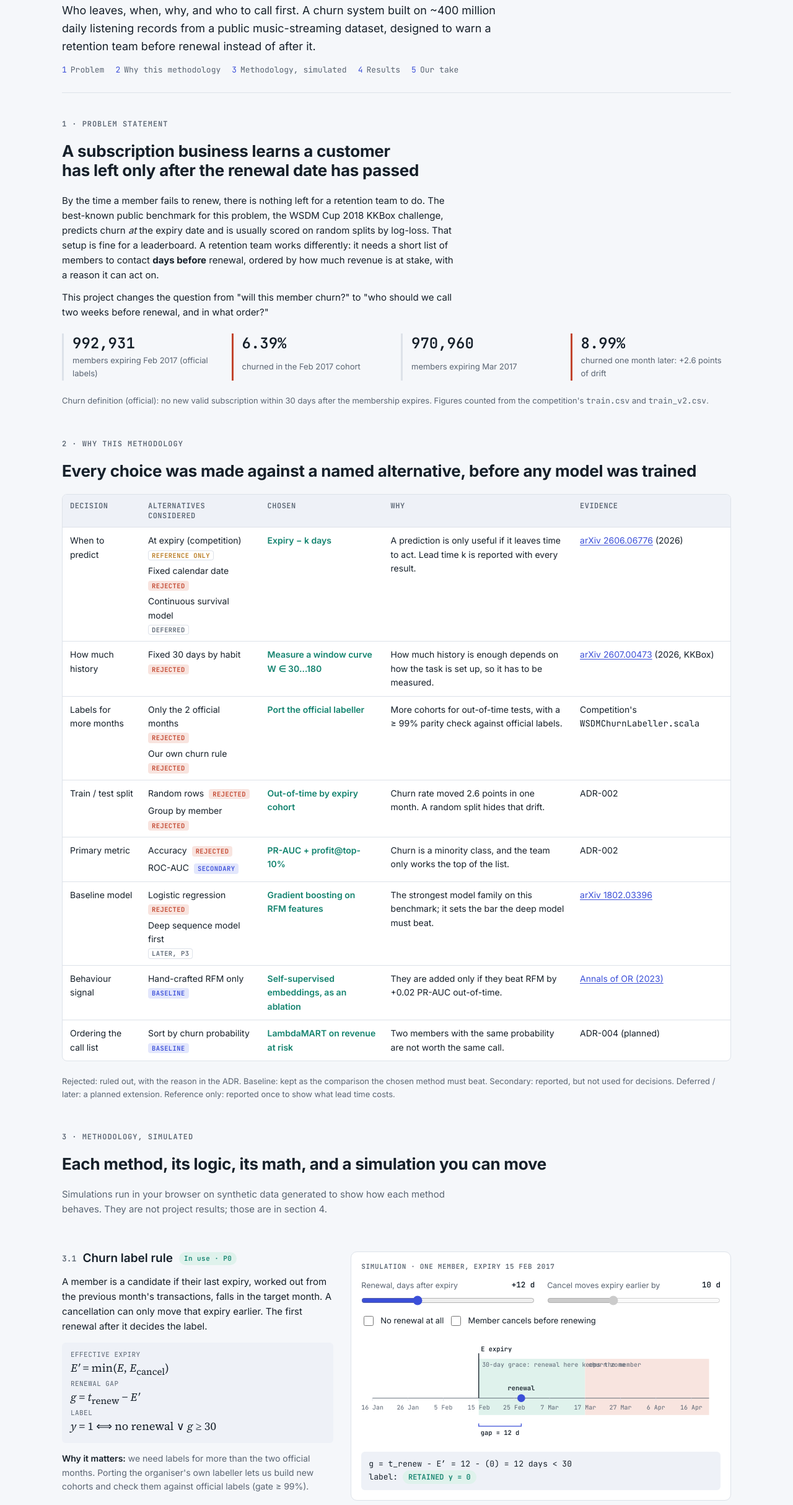
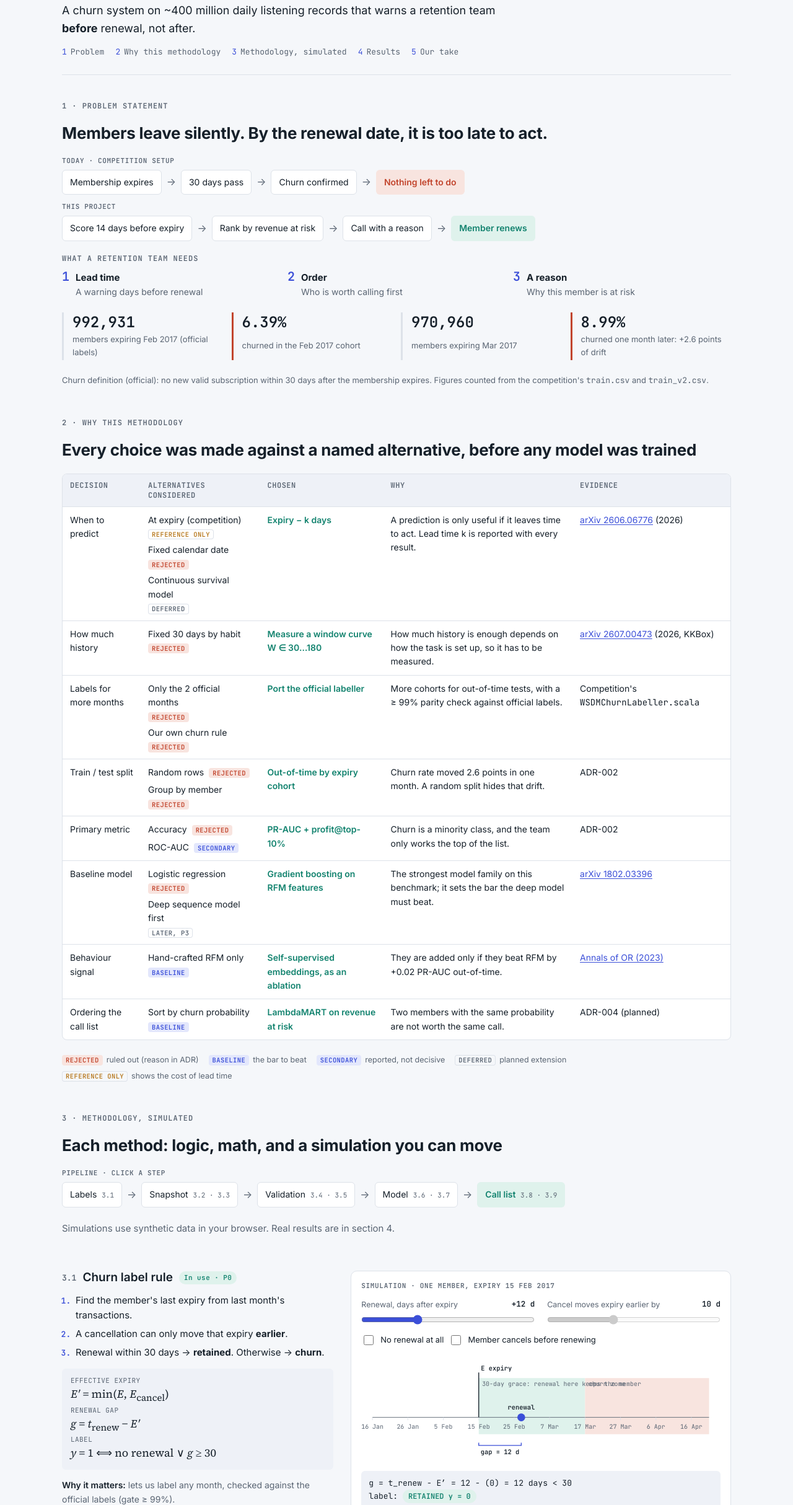
Before and after one commit to sabrinapribadi/subscription-churn-at-scale, a plain HTML site: page docs/index.html in a window 1280 px wide. Shown: the part 128-2556 px from the top of the page at 62% size. Drawn offline with Linux system fonts and the light colour scheme.

Commit message:
docs: scannable showcase layout — flows, steps, bullets (rule R7)

```diff
--- a/docs/index.html
+++ b/docs/index.html
@@ -69,7 +69,8 @@ td.chosen { color: var(--stay); font-weight: 600; }
 .tag.base { color: var(--accent); background: var(--accent-soft); }
 .tag.later { color: var(--muted); box-shadow: inset 0 0 0 1px var(--line); }
 .tag.ref { color: var(--amber); box-shadow: inset 0 0 0 1px var(--line); }
-.table-note { font-size: 13px; color: var(--muted); }
+.tagkey { gap: 8px 18px; }
+.tagkey > span { display: inline-flex; align-items: baseline; gap: 6px; }
 
 .chip { display: inline-block; font: 600 11px/1 var(--font-mono); letter-spacing: 0.04em; padding: 5px 8px; border-radius: 999px; white-space: nowrap; }
 .chip.use { background: var(--stay-soft); color: var(--stay); }
@@ -136,6 +137,26 @@ svg.plot { width: 100%; height: auto; display: block; }
 .lam::before { content: ""; position: absolute; left: 50%; top: -3px; bottom: -3px; width: 1px; background: var(--line); }
 .lam span { position: absolute; top: 0; height: 10px; border-radius: 2px; }
 
+.steps, .points { margin: 0; padding-left: 22px; display: grid; gap: 6px; }
+.steps li::marker { font: 600 13px var(--font-mono); color: var(--accent); }
+.points li::marker { color: var(--accent); }
+.flow { display: grid; gap: 12px; }
+.lane { display: flex; flex-wrap: wrap; align-items: center; gap: 8px; }
+.lane .who { flex-basis: 100%; font: 600 11px var(--font-mono); letter-spacing: 0.06em; text-transform: uppercase; color: var(--muted); }
+.node { background: var(--surface); border: 1px solid var(--line); border-radius: 6px; padding: 8px 12px; font-size: 14px; color: var(--fg); text-decoration: none; }
+.node small { font: 500 11px var(--font-mono); color: var(--muted); margin-left: 4px; }
+a.node:hover { border-color: var(--accent); }
+.node.bad { background: var(--churn-soft); border-color: transparent; color: var(--churn); font-weight: 600; }
+.node.good { background: var(--stay-soft); border-color: transparent; color: var(--stay); font-weight: 600; }
+.arrow { color: var(--muted); font-size: 16px; }
+.needs-wrap { display: grid; gap: 10px; }
+.needs { list-style: none; counter-reset: n; margin: 0; padding: 0; display: grid; grid-template-columns: repeat(auto-fit, minmax(200px, 1fr)); gap: 12px; }
+.needs li { counter-increment: n; display: grid; grid-template-columns: auto 1fr; column-gap: 10px; align-items: baseline; }
+.needs li::before { content: counter(n); grid-row: span 2; font: 600 20px var(--font-mono); color: var(--accent); }
+.needs li span { color: var(--muted); font-size: 14px; }
+.take { display: grid; grid-template-columns: repeat(auto-fit, minmax(280px, 1fr)); gap: 24px; }
+.take > div { display: grid; gap: 10px; align-content: start; }
+
 .gates td:nth-child(3) { white-space: nowrap; }
 footer { margin-top: 56px; padding-top: 22px; border-top: 1px solid var(--line); display: grid; gap: 10px; font-size: 13px; color: var(--muted); }
 footer ol { margin: 0; padding-left: 20px; display: grid; gap: 4px; }
@@ -152,7 +173,7 @@ footer ol { margin: 0; padding-left: 20px; display: grid; gap: 4px; }
 <header class="top">
   <span class="eyebrow">Portfolio · Commercial / Churn · CHN-1</span>
   <h1>Subscription Churn at Scale</h1>
-  <p class="lede">Who leaves, when, why, and who to call first. A churn system built on ~400 million daily listening records from a public music-streaming dataset, designed to warn a retention team before renewal instead of after it.</p>
+  <p class="lede">A churn system on ~400 million daily listening records that warns a retention team <b>before</b> renewal, not after.</p>
   <nav class="toc" aria-label="Sections">
     <a href="#problem"><span class="step">1</span>Problem</a>
     <a href="#why"><span class="step">2</span>Why this methodology</a>
@@ -165,11 +186,25 @@ footer ol { margin: 0; padding-left: 20px; display: grid; gap: 4px; }
 <!-- 1. PROBLEM -->
 <section class="block" id="problem">
   <span class="eyebrow">1 · Problem statement</span>
-  <h2>A subscription business learns a customer has left only after the renewal date has passed</h2>
-  <div class="prose">
-    <p>By the time a member fails to renew, there is nothing left for a retention team to do. The best-known public benchmark for this problem, the WSDM Cup 2018 KKBox challenge, predicts churn <em>at</em> the expiry date and is usually scored on random splits by log-loss. That setup is fine for a leaderboard. A retention team works differently: it needs a short list of members to contact <b>days before</b> renewal, ordered by how much revenue is at stake, with a reason it can act on.</p>
-    <p>This project changes the question from "will this member churn?" to "who should we call two weeks before renewal, and in what order?"</p>
+  <h2>Members leave silently. By the renewal date, it is too late to act.</h2>
+  <div class="flow">
+    <div class="lane"><span class="who">Today · competition setup</span>
+      <span class="node">Membership expires</span><span class="arrow" aria-hidden="true">→</span>
+      <span class="node">30 days pass</span><span class="arrow" aria-hidden="true">→</span>
+      <span class="node">Churn confirmed</span><span class="arrow" aria-hidden="true">→</span>
+      <span class="node bad">Nothing left to do</span></div>
+    <div class="lane"><span class="who">This project</span>
+      <span class="node">Score 14 days before expiry</span><span class="arrow" aria-hidden="true">→</span>
+      <span class="node">Rank by revenue at risk</span><span class="arrow" aria-hidden="true">→</span>
+      <span class="node">Call with a reason</span><span class="arrow" aria-hidden="true">→</span>
+      <span class="node good">Member renews</span></div>
   </div>
+  <div class="needs-wrap"><span class="eyebrow">What a retention team needs</span>
+  <ol class="needs">
+    <li><b>Lead time</b><span>A warning days before renewal</span></li>
+    <li><b>Order</b><span>Who is worth calling first</span></li>
+    <li><b>A reason</b><span>Why this member is at risk</span></li>
+  </ol></div>
   <div class="facts">
     <div class="fact"><b>992,931</b><span>members expiring Feb 2017 (official labels)</span></div>
     <div class="fact churn"><b>6.39%</b><span>churned in the Feb 2017 cohort</span></div>
@@ -198,26 +233,40 @@ footer ol { margin: 0; padding-left: 20px; display: grid; gap: 4px; }
       </tbody>
     </table>
   </div>
-  <p class="table-note">Rejected: ruled out, with the reason in the ADR. Baseline: kept as the comparison the chosen method must beat. Secondary: reported, but not used for decisions. Deferred / later: a planned extension. Reference only: reported once to show what lead time costs.</p>
+  <div class="legend tagkey">
+    <span><span class="tag rej">rejected</span> ruled out (reason in ADR)</span>
+    <span><span class="tag base">baseline</span> the bar to beat</span>
+    <span><span class="tag base">secondary</span> reported, not decisive</span>
+    <span><span class="tag later">deferred</span> planned extension</span>
+    <span><span class="tag ref">reference only</span> shows the cost of lead time</span>
+  </div>
 </section>
 
 <!-- 3. METHODOLOGY -->
 <section class="block" id="method">
   <span class="eyebrow">3 · Methodology, simulated</span>
-  <h2>Each method, its logic, its math, and a simulation you can move</h2>
-  <p class="muted prose">Simulations run in your browser on synthetic data generated to show how each method behaves. They are not project results; those are in section 4.</p>
+  <h2>Each method: logic, math, and a simulation you can move</h2>
+  <div class="flow pipe">
+    <div class="lane"><span class="who">Pipeline · click a step</span>
+      <a class="node" href="#m-label">Labels <small>3.1</small></a><span class="arrow" aria-hidden="true">→</span>
+      <a class="node" href="#m-pit">Snapshot <small>3.2 · 3.3</small></a><span class="arrow" aria-hidden="true">→</span>
+      <a class="node" href="#m-split">Validation <small>3.4 · 3.5</small></a><span class="arrow" aria-hidden="true">→</span>
+      <a class="node" href="#m-gbm">Model <small>3.6 · 3.7</small></a><span class="arrow" aria-hidden="true">→</span>
+      <a class="node good" href="#m-profit">Call list <small>3.8 · 3.9</small></a></div>
+  </div>
+  <p class="muted">Simulations use synthetic data in your browser. Real results are in section 4.</p>
 
   <!-- M1 -->
   <article class="method" id="m-label">
     <div class="explain">
       <div class="head"><span class="num">3.1</span><h3>Churn label rule</h3><span class="chip use">In use · P0</span></div>
-      <p>A member is a candidate if their last expiry, worked out from the previous month's transactions, falls in the target month. A cancellation can only move that expiry earlier. The first renewal after it decides the label.</p>
+      <ol class="steps"><li>Find the member's last expiry from last month's transactions.</li><li>A cancellation can only move that expiry <b>earlier</b>.</li><li>Renewal within 30 days → <b>retained</b>. Otherwise → <b>churn</b>.</li></ol>
       <div class="formula">
         <span class="lbl">Effective expiry</span><i>E′</i> = min(<i>E</i>, <i>E</i><sub>cancel</sub>)
         <span class="lbl">Renewal gap</span><i>g</i> = <i>t</i><sub>renew</sub> − <i>E′</i>
         <span class="lbl">Label</span><i>y</i> = 1 ⟺ no renewal ∨ <i>g</i> ≥ 30
       </div>
-      <p class="why-here"><b>Why it matters:</b> we need labels for more than the two official months. Porting the organiser's own labeller lets us build new cohorts and check them against official labels (gate ≥ 99%).</p>
+      <p class="why-here"><b>Why it matters:</b> lets us label any month, checked against the official labels (gate ≥ 99%).</p>
     </div>
     <div class="sim">
       <span class="simtag">Simulation · one member, expiry 15 Feb 2017</span>
@@ -238,13 +287,13 @@ footer ol { margin: 0; padding-left: 20px; display: grid; gap: 4px; }
   <article class="method" id="m-pit">
     <div class="explain">
       <div class="head"><span class="num">3.2</span><h3>Point-in-time snapshot</h3><span class="chip decided">Decided · ADR-001</span></div>
-      <p>For every member we freeze the clock at a snapshot date k days before expiry. Features may only use the W days before the snapshot. Anything on or after the snapshot is invisible to the model; using it would be leakage.</p>
+      <ol class="steps"><li>Freeze the clock <b>k days</b> before expiry.</li><li>Build features from the <b>W days</b> before the freeze.</li><li>Anything after the freeze is invisible. A unit test enforces it.</li></ol>
       <div class="formula">
         <span class="lbl">Snapshot</span><i>S</i> = <i>E</i> − <i>k</i>
         <span class="lbl">Feature window</span><i>x</i> = <i>f</i>( events with <i>t</i> ∈ [<i>S</i> − <i>W</i>, <i>S</i>) )
         <span class="lbl">Leakage test</span>∀ event used: <i>t</i> &lt; <i>S</i>
       </div>
-      <p class="why-here"><b>Why it matters:</b> the competition version predicts at k = 0, which leaves no time to act. A unit test fails the build if any feature row is dated on or after its snapshot.</p>
+      <p class="why-here"><b>Why it matters:</b> the competition predicts at k = 0, which leaves no time to act.</p>
     </div>
     <div class="sim">
       <span class="simtag">Simulation · daily listening minutes of one member who is fading out</span>
@@ -262,13 +311,13 @@ footer ol { margin: 0; padding-left: 20px; display: grid; gap: 4px; }
   <article class="method" id="m-window">
     <div class="explain">
       <div class="head"><span class="num">3.3</span><h3>Observation-window sufficiency</h3><span class="chip planned">Planned · P2</span></div>
-      <p>How much history does the model need? We compute a decline feature (recent 14-day usage divided by the window average) for every window length W and measure how well it separates churners from stayers. The point where the curve flattens is the window we keep.</p>
+      <ol class="steps"><li>For each window W: recent 14-day use ÷ window average.</li><li>Measure how well that separates churners from stayers (AUC).</li><li>Keep the shortest W past the <b>knee</b>.</li></ol>
       <div class="formula">
         <span class="lbl">Decline ratio</span><i>r</i><sub>W</sub> = mean<sub>[S−14, S)</sub> / mean<sub>[S−W, S)</sub>
         <span class="lbl">Separation</span>AUC(<i>W</i>) = P( <i>r</i><sub>W</sub><sup>stay</sup> &gt; <i>r</i><sub>W</sub><sup>churn</sup> )
         <span class="lbl">Knee</span><i>W</i>* = min <i>W</i> with gain ≥ 95% of max
       </div>
-      <p class="why-here"><b>Why it matters:</b> a 2026 study on this dataset found the knee moves between 30 and 120 days depending on the setup. Move the sliders and the knee moves too.</p>
+      <p class="why-here"><b>Why it matters:</b> a 2026 study on this dataset found the knee anywhere from 30 to 120 days.</p>
     </div>
     <div class="sim">
       <span class="simtag">Simulation · 800 synthetic members, half of them churners</span>
@@ -285,12 +334,12 @@ footer ol { margin: 0; padding-left: 20px; display: grid; gap: 4px; }
   <article class="method" id="m-split">
     <div class="explain">
       <div class="head"><span class="num">3.4</span><h3>Out-of-time validation</h3><span class="chip decided">Decided · ADR-002</span></div>
-      <p>We train on earlier expiry cohorts, tune on the next one and test on the one after. A random split mixes months, so the test set looks like the training set, and the score is optimistic whenever behaviour drifts.</p>
+      <ol class="steps"><li><b>Train</b> on older monthly cohorts.</li><li><b>Tune</b> on the next month.</li><li><b>Test</b> on the month after.</li></ol>
       <div class="formula">
         <span class="lbl">Out-of-time</span>train: <i>c</i> ≤ <i>t</i> · val: <i>c</i> = <i>t</i>+1 · test: <i>c</i> = <i>t</i>+2
         <span class="lbl">Drift in the simulation</span>logit <i>p</i><sub>m</sub> = <i>a</i><sub>m</sub> + β<sub>1,m</sub><i>x</i><sub>1</sub> + β<sub>2,m</sub><i>x</i><sub>2</sub>, &nbsp;β<sub>1</sub>↓ β<sub>2</sub>↑
       </div>
-      <p class="why-here"><b>Why it matters:</b> real churn moved from 6.39% to 8.99% in one month. When behaviour shifts, the out-of-time score is the honest one.</p>
+      <p class="why-here"><b>Why it matters:</b> churn moved 6.39% → 8.99% in one month. Random splits hide that.</p>
     </div>
     <div class="sim">
       <span class="simtag">Simulation · 8 monthly cohorts × 1,200 members, logistic model</span>
@@ -307,13 +356,13 @@ footer ol { margin: 0; padding-left: 20px; display: grid; gap: 4px; }
   <article class="method" id="m-prauc">
     <div class="explain">
       <div class="head"><span class="num">3.5</span><h3>PR-AUC under class imbalance</h3><span class="chip decided">Decided · ADR-002</span></div>
-      <p>ROC-AUC asks whether a churner usually scores above a stayer, and it ignores how rare churners are. PR-AUC asks how clean the top of the list is, and that drops sharply when churn is rare. The retention team only ever sees the top of the list.</p>
+      <ul class="points"><li><b>ROC-AUC</b>: does a churner usually outscore a stayer? Ignores how rare churn is.</li><li><b>PR-AUC</b>: how clean is the top of the list? Falls when churn is rare.</li></ul>
       <div class="formula">
         <span class="lbl">Scores</span>churn ~ 𝒩(<i>d</i>, 1), stay ~ 𝒩(0, 1)
         <span class="lbl">Precision at threshold τ</span><i>P</i>(τ) = π·TPR / (π·TPR + (1−π)·FPR)
         <span class="lbl">ROC-AUC</span>Φ(<i>d</i> / √2) — independent of π
       </div>
-      <p class="why-here"><b>Why it matters:</b> at 6–9% churn, a model can look strong on ROC-AUC while a third of its top calls go to members who would have stayed anyway.</p>
+      <p class="why-here"><b>Why it matters:</b> the retention team only ever works the top of the list.</p>
     </div>
     <div class="sim">
       <span class="simtag">Simulation · analytic curves, same model, different churn rates</span>
@@ -331,13 +380,13 @@ footer ol { margin: 0; padding-left: 20px; display: grid; gap: 4px; }
   <article class="method" id="m-gbm">
     <div class="explain">
       <div class="head"><span class="num">3.6</span><h3>Gradient boosting baseline</h3><span class="chip planned">Planned · P1</span></div>
-      <p>Boosting builds the model one small tree at a time. Each new tree fits what the current model still gets wrong (the pseudo-residuals), and its vote is shrunk by a learning rate so no single tree dominates.</p>
+      <ol class="steps"><li>Start from the average churn rate.</li><li>Fit a small tree to what the model still gets wrong.</li><li>Add it, shrunk by learning rate η. Repeat.</li></ol>
       <div class="formula">
         <span class="lbl">Additive model</span><i>F</i><sub>m</sub>(<i>x</i>) = <i>F</i><sub>m−1</sub>(<i>x</i>) + η · <i>h</i><sub>m</sub>(<i>x</i>)
         <span class="lbl">Pseudo-residual (log-loss)</span><i>r</i><sub>i</sub> = <i>y</i><sub>i</sub> − σ(<i>F</i><sub>m−1</sub>(<i>x</i><sub>i</sub>))
         <span class="lbl">Leaf value (Newton step)</span>γ = Σ<i>r</i><sub>i</sub> / Σ<i>p</i><sub>i</sub>(1 − <i>p</i><sub>i</sub>)
       </div>
-      <p class="why-here"><b>Why it matters:</b> gradient boosting is the strongest family on this benchmark, so it is the bar every deeper idea has to clear.</p>
+      <p class="why-here"><b>Why it matters:</b> strongest family on this benchmark, so it is the bar for every deeper idea.</p>
     </div>
     <div class="sim">
       <span class="simtag">Simulation · 160 members, one feature, depth-1 trees</span>
@@ -355,12 +404,12 @@ footer ol { margin: 0; padding-left: 20px; display: grid; gap: 4px; }
   <article class="method" id="m-embed">
     <div class="explain">
       <div class="head"><span class="num">3.7</span><h3>Behavioural embeddings</h3><span class="chip planned">Planned · P3</span></div>
-      <p>An encoder reads a member's daily usage, hides part of it, and learns to fill the gap. To do that it has to compress habits (commuter, weekend binger, fading, sporadic) into a short vector. Those vectors become features and personas.</p>
+      <ol class="steps"><li>Hide some days of a member's usage.</li><li>Train an encoder to fill them back in.</li><li>Its compressed vector becomes <b>features</b> and <b>personas</b>.</li></ol>
       <div class="formula">
         <span class="lbl">Masked reconstruction</span>ℒ = Σ<sub><i>t</i> ∈ 𝓜</sub> ( <i>x</i><sub>t</sub> − <i>x̂</i><sub>t</sub> )²,&nbsp; <i>x̂</i> = dec(enc(<i>x</i><sub>∖𝓜</sub>))
         <span class="lbl">Linear special case</span>a linear auto-encoder with squared loss spans the top principal components
       </div>
-      <p class="why-here"><b>Why it matters:</b> the simulation uses the linear case (PCA) so it runs in the browser. The project uses a non-linear sequence encoder, and it stays only if it beats RFM features by +0.02 PR-AUC out-of-time.</p>
+      <p class="why-here"><b>Why it matters:</b> the demo uses the linear case (PCA). The real encoder stays only if it beats RFM by +0.02 PR-AUC.</p>
     </div>
     <div class="sim">
       <span class="simtag">Simulation · 320 members × 28 days, 2-D embedding</span>
@@ -377,12 +426,12 @@ footer ol { margin: 0; padding-left: 20px; display: grid; gap: 4px; }
   <article class="method" id="m-profit">
     <div class="explain">
       <div class="head"><span class="num">3.8</span><h3>Profit at k</h3><span class="chip decided">Decided · ADR-002</span></div>
-      <p>A call costs money and only sometimes saves the member. Profit counts the revenue saved from the churners you actually reach, minus the cost of every call. Sorting by expected value (probability × revenue) beats sorting by probability alone.</p>
+      <ul class="points"><li>Each call costs <b>c</b> and saves a churner with probability <b>s</b>.</li><li>Profit = revenue saved − cost of every call.</li><li>Sort by <b>probability × revenue</b>, not probability alone.</li></ul>
       <div class="formula">
         <span class="lbl">Realised profit of the top k</span>Π(<i>k</i>) = Σ<sub><i>i</i> ∈ top <i>k</i></sub> ( <i>s</i> · <i>y</i><sub>i</sub> · <i>r</i><sub>i</sub> − <i>c</i> )
         <span class="lbl">Expected value per member</span>𝔼[Π<sub>i</sub>] = <i>s</i> · <i>p̂</i><sub>i</sub> · <i>r</i><sub>i</sub> − <i>c</i>
       </div>
-      <p class="why-here"><b>Why it matters:</b> save rate <i>s</i> and call cost <i>c</i> are stated assumptions in the config and are varied in a sensitivity table. The headline uses the top 10%.</p>
+      <p class="why-here"><b>Why it matters:</b> s and c are stated assumptions, varied in a sensitivity table.</p>
     </div>
     <div class="sim">
       <span class="simtag">Simulation · 3,000 members, synthetic plan prices</span>
@@ -401,13 +450,13 @@ footer ol { margin: 0; padding-left: 20px; display: grid; gap: 4px; }
   <article class="method" id="m-lambda">
     <div class="explain">
       <div class="head"><span class="num">3.9</span><h3>LambdaMART ranking</h3><span class="chip planned">Planned · P4</span></div>
-      <p>LambdaMART learns the order of the list directly. For every pair in the wrong order, it computes a push (λ) scaled by how much swapping them would improve NDCG at the top of the list. Trees are fit to those pushes, so mistakes near the top cost more than mistakes lower down.</p>
+      <ol class="steps"><li>For each pair in the wrong order, compute a push <b>λ</b>.</li><li>Scale it by the NDCG gain of swapping them.</li><li>Trees learn the pushes. Mistakes near the top cost most.</li></ol>
       <div class="formula">
         <span class="lbl">Pair push, for grade<sub>i</sub> &gt; grade<sub>j</sub></span>λ<sub>ij</sub> = σ · |ΔNDCG<sub>ij</sub>| / (1 + e<sup>σ(<i>s</i><sub>i</sub> − <i>s</i><sub>j</sub>)</sup>)
         <span class="lbl">Per member</span>λ<sub>i</sub> = Σ<sub>j</sub> λ<sub>ij</sub> − Σ<sub>j</sub> λ<sub>ji</sub>
         <span class="lbl">Quality</span>NDCG@5 = DCG@5 / IDCG@5,&nbsp; DCG = Σ (2<sup>g</sup> − 1) / log₂(rank + 1)
       </div>
-      <p class="why-here"><b>Why it matters:</b> grades are revenue-at-risk tiers. A trained tree would fit the λ values; here they are applied straight to the scores so you can watch the list reorder.</p>
+      <p class="why-here"><b>Why it matters:</b> grades are revenue-at-risk tiers. Here λ moves the scores directly so you can watch.</p>
     </div>
     <div class="sim">
       <span class="simtag">Simulation · 8 members, grade = revenue-at-risk tier (0–3)</span>
@@ -421,7 +470,7 @@ footer ol { margin: 0; padding-left: 20px; display: grid; gap: 4px; }
 <!-- 4. RESULTS -->
 <section class="block" id="results">
   <span class="eyebrow">4 · Results</span>
-  <h2>Gates were fixed before training. Results go here as each phase finishes, including failures.</h2>
+  <h2>Gates fixed before training. Failures get reported too.</h2>
   <div class="table-wrap">
     <table class="gates">
       <thead><tr><th>Phase</th><th>Gate</th><th>Status</th><th>Result</th></tr></thead>
@@ -439,10 +488,10 @@ footer ol { margin: 0; padding-left: 20px; display: grid; gap: 4px; }
 <!-- 5. TAKE -->
 <section class="block" id="take">
   <span class="eyebrow">5 · Our take</span>
-  <h2>Working view, to be revised once results are in</h2>
-  <div class="prose">
-    <p>The most important decision so far was the framing. The benchmark predicts at expiry and scores log-loss; a retention team needs lead time and a list ordered by value. The 2.6-point jump in churn between two consecutive months tells us any random-split score would overstate what next month's list will deliver.</p>
-    <p>What would change our mind: if lead time costs little accuracy (P2), we will recommend predicting 30 days out rather than 14. If behavioural embeddings fail their gate (P3), we will keep them for personas only and say so here.</p>
+  <h2>Working view, revised as results come in</h2>
+  <div class="take">
+    <div><span class="eyebrow">So far</span><ul class="points"><li><b>Framing matters most:</b> lead time and a value-ordered list.</li><li><b>Drift is real:</b> +2.6 points of churn in one month, so random-split scores would overstate next month.</li></ul></div>
+    <div><span class="eyebrow">What would change our mind</span><ul class="points"><li>Lead time costs little (P2) → predict <b>30 days</b> out, not 14.</li><li>Embeddings miss their gate (P3) → keep them for <b>personas only</b>.</li></ul></div>
   </div>
 </section>
 
```
Also changed, not shown: 1 other file.
